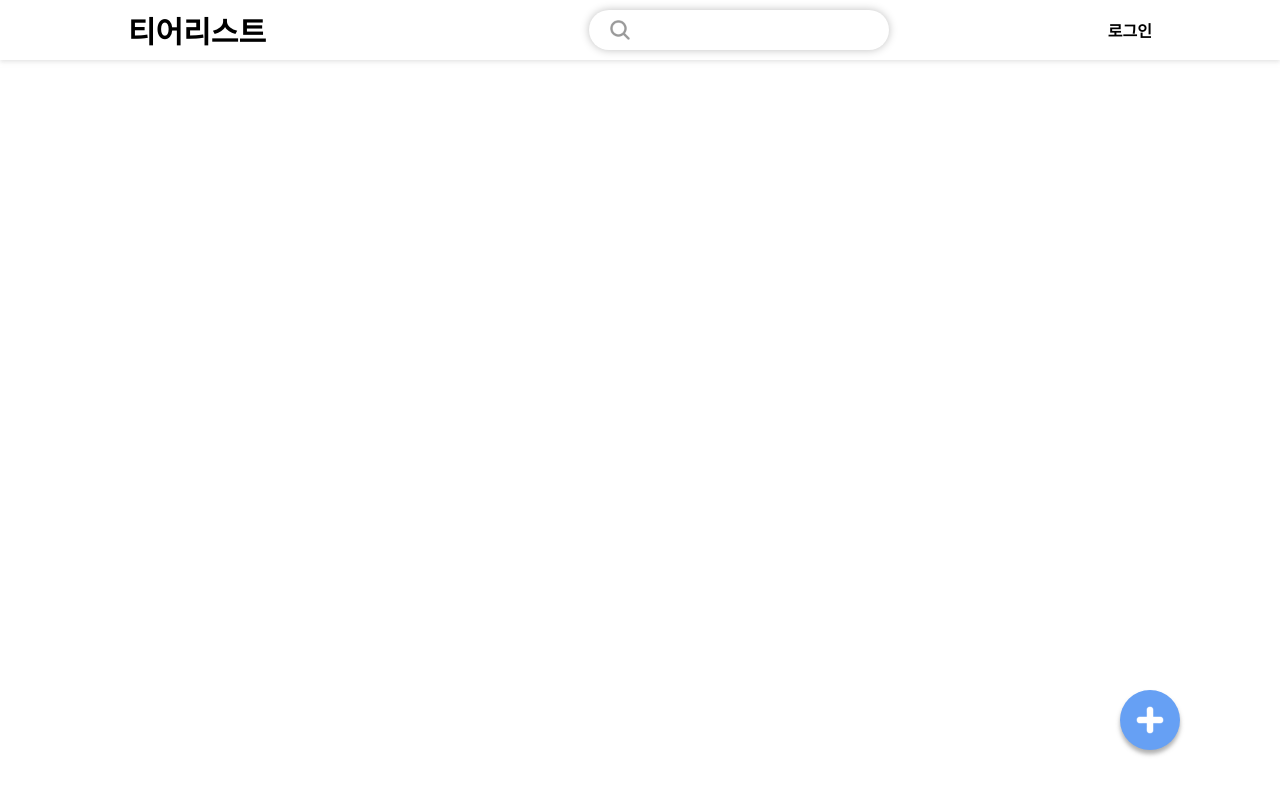
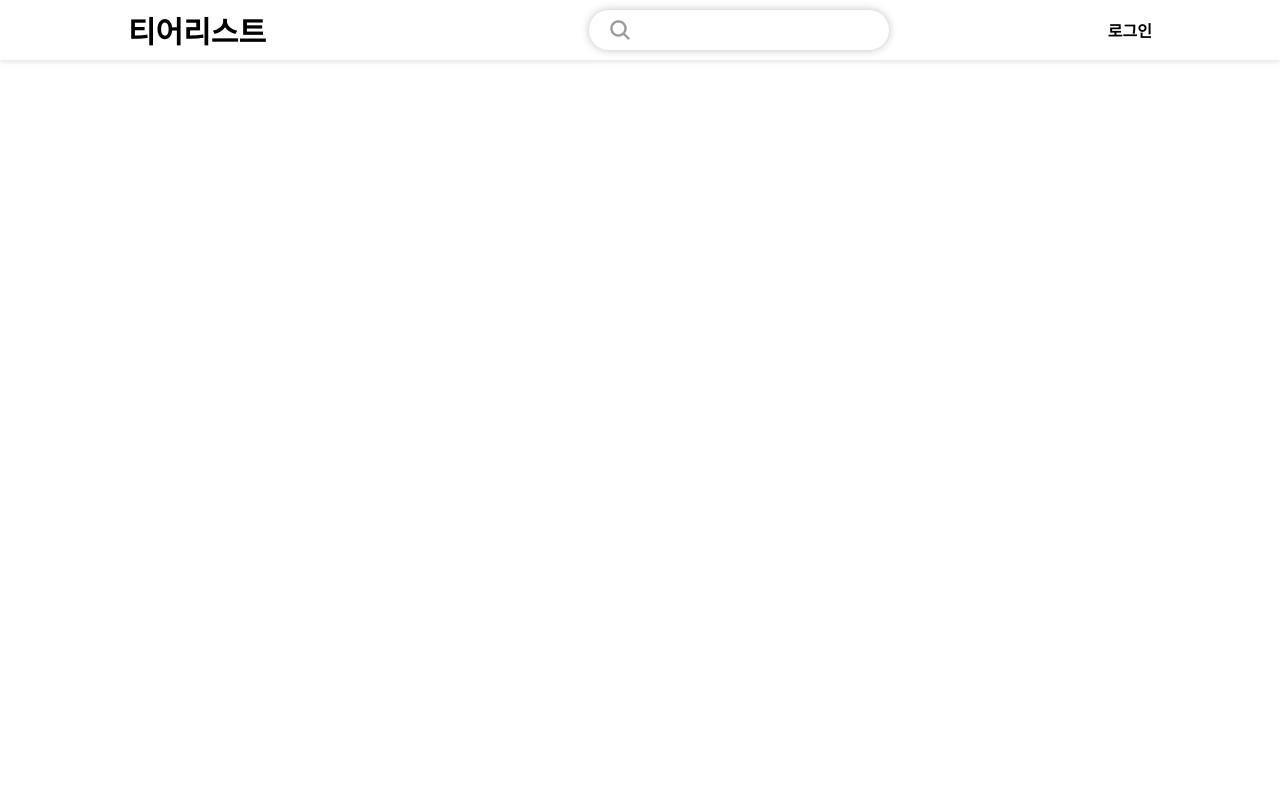
Before and after one commit to tierlist-projects/tierlist-frontend, a React (Create React App) app: page /tierlist-modify/1 in a window 1280 px wide. Shown: the top 794 px of the page. Built offline with nearby package versions, Linux system fonts and the light colour scheme; a web font is replaced by a local one.

Commit message:
feat(tierlist-create): 수정 페이지에서 게시글 등록 버튼 안보이게 설정

```diff
--- a/src/pages/LayoutPage.tsx
+++ b/src/pages/LayoutPage.tsx
@@ -4,12 +4,16 @@ import Header from '@components/common/Header'
 import { Outlet } from 'react-router-dom'
 import TierCreate from '@components/tierlist/TierCreate'
 
-const LayoutPage = () => {
+type Props = {
+  modify: boolean
+}
+
+const LayoutPage = ({ modify }: Props) => {
   return (
     <S.LayoutContainer>
       <Header />
       <Outlet />
-      <TierCreate />
+      {!modify && <TierCreate />}
     </S.LayoutContainer>
   )
 }
--- a/src/routers/RootRouter.tsx
+++ b/src/routers/RootRouter.tsx
@@ -13,15 +13,17 @@ const RootRouter = () => {
   return (
     <BrowserRouter>
       <Routes>
-        <Route element={<LayoutPage />}>
+        <Route element={<LayoutPage modify={false} />}>
           <Route path="/" element={<MainPage />} />
           <Route path="/sign-up" element={<SignUpPage />} />
           <Route path="/my-tierlist" element={<MyTierlistPage />} />
-          <Route path="/tierlist-modify/:id" element={<TierlistModifyPage />} />
           <Route path="/tierlist/:categoryId" element={<ListPage />} />
           <Route path="/tierlist/:categoryId/:topicId" element={<ListPage />} />
           <Route path="/tierlist-detail/:id" element={<TierlistDetail />} />
           <Route path="/mypage" element={<MyPage />} />
+        </Route>
+        <Route element={<LayoutPage modify />}>
+          <Route path="/tierlist-modify/:id" element={<TierlistModifyPage />} />
         </Route>
       </Routes>
     </BrowserRouter>
```
